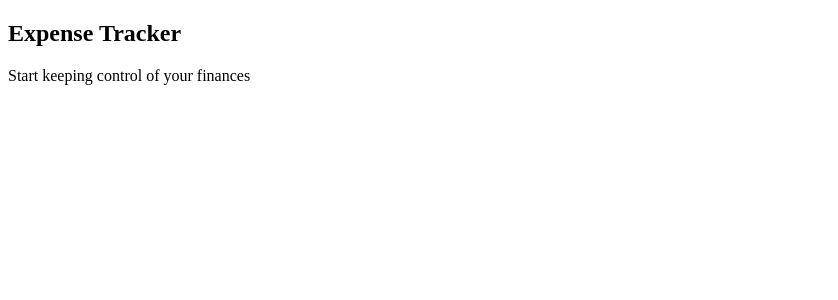
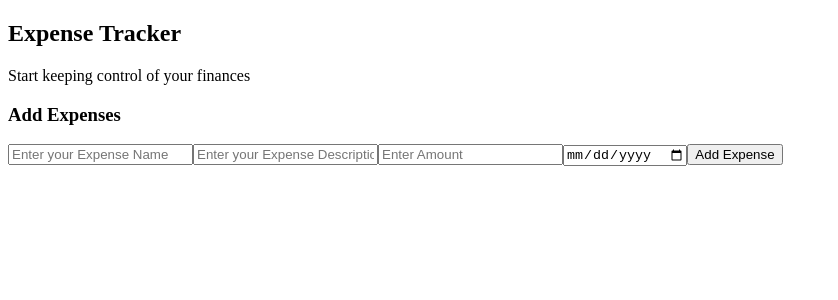
Before and after one commit to BakariJuma1/expense-tracker, a React (Vite) app: page / in a window 1280 px wide. Shown: the top 300 px of the page, without its empty margins (0-838 px from the left). Built offline with nearby package versions, Linux system fonts and the light colour scheme.

Commit message:
working on expense form

```diff
--- a/src/components/ExpenseForm.jsx
+++ b/src/components/ExpenseForm.jsx
@@ -1,2 +1,63 @@
-function ExpenseForm() {}
+import React, { useState } from "react";
+
+function ExpenseForm({ onAddExpense }) {
+  //state to store each form field
+  const [name, setName] = useState("");
+  const [description, setDescription] = useState("");
+  const [category, setCategory] = useState("");
+  const [amount, setAmount] = useState("");
+  const [date, setDate] = useState("");
+
+  const handleSubmit = (e) => {
+    e.preventDefault(); //prevent page reload
+    const newExpense = {
+      name,
+      description,
+      category,
+      amount: parseFloat(amount),
+      date,
+    };
+    onAddExpense(newExpense); //call the function passed from App
+
+    setName("");
+    setDescription("");
+    setCategory("");
+    setAmount("");
+    setDate("");
+  };
+  return (
+    <form action="" className="expenseForm" onSubmit={handleSubmit}>
+      <h3>Add Expenses</h3>
+      {/* expense form */}
+      <input
+        type="text"
+        placeholder="Enter your Expense Name"
+        value={name}
+        onChange={(e) => setName(e.target.value)}
+        required
+      />
+      <input
+        type="text"
+        placeholder="Enter your Expense Description"
+        value={description}
+        onChange={(e) => setDescription(e.target.value)}
+        required
+      />
+      <input
+        type="number"
+        placeholder="Enter Amount"
+        value={amount}
+        onChange={(e) => setAmount(e.target.value)}
+        required
+      />
+      <input
+        type="date"
+        value={date}
+        onChange={(e) => setDate(e.target.value)}
+        required
+      />
+      <button type="submit">Add Expense</button>
+    </form>
+  );
+}
 export default ExpenseForm;
```
